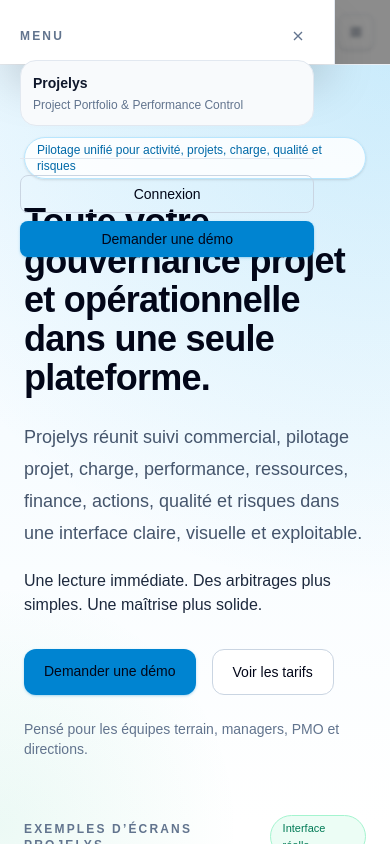
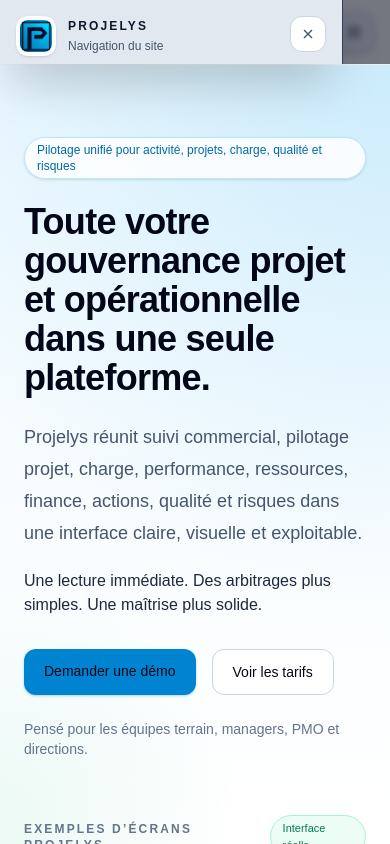
Before and after one commit to MB94320/Projelys, a Next.js app: page /site in a window 390 px wide. Both pictures are taken after a click on the button "Ouvrir le menu". Shown: the top 844 px of the page. Built offline with nearby package versions, Linux system fonts and the light colour scheme.

Commit message:
Improve mobile marketing menu readability with left sidebar panel

```diff
--- a/app/components/marketing/MarketingHeader.tsx
+++ b/app/components/marketing/MarketingHeader.tsx
@@ -23,10 +23,23 @@
     };
   }, [mobileOpen]);
 
+  useEffect(() => {
+    if (!mobileOpen) {
+      setMobileDiscoverOpen(false);
+    }
+  }, [mobileOpen]);
+
   return (
     <header className="sticky top-0 z-50 border-b border-slate-200/70 bg-white/92 backdrop-blur-xl dark:border-slate-800 dark:bg-slate-950/92">
       <div className="mx-auto flex max-w-7xl items-center justify-between gap-3 px-4 py-3 sm:px-6 sm:py-4">
-        <Link href={`/site?lang=${lang}`} className="flex min-w-0 items-center gap-3">
+        <Link
+          href={`/site?lang=${lang}`}
+          className="flex min-w-0 items-center gap-3"
+          onClick={() => {
+            setOpen(false);
+            setMobileOpen(false);
+          }}
+        >
           <Image
             src="/PROJELYS.png"
             alt="Projelys"
@@ -147,10 +160,10 @@
           <button
             type="button"
             onClick={() => setMobileOpen(true)}
-            className="inline-flex h-9 w-9 items-center justify-center rounded-lg border border-slate-200 bg-white text-slate-700 shadow-sm hover:bg-slate-50 dark:border-slate-700 dark:bg-slate-900 dark:text-slate-100 lg:hidden"
-            aria-label="Ouvrir le menu"
+            className="inline-flex h-10 w-10 items-center justify-center rounded-xl border border-slate-300 bg-slate-100 text-slate-700 shadow-sm hover:bg-slate-200 dark:border-slate-700 dark:bg-slate-900 dark:text-slate-100 dark:hover:bg-slate-800 lg:hidden"
+            aria-label={lang === "fr" ? "Ouvrir le menu" : "Open menu"}
           >
-            <svg className="h-4 w-4" viewBox="0 0 24 24" fill="none" stroke="currentColor" strokeWidth="1.8">
+            <svg className="h-5 w-5" viewBox="0 0 24 24" fill="none" stroke="currentColor" strokeWidth="1.8">
               <path d="M4 7h16M4 12h16M4 17h16" />
             </svg>
           </button>
@@ -158,41 +171,65 @@
       </div>
 
       {mobileOpen && (
-        <div className="fixed inset-0 z-50 lg:hidden">
+        <div className="fixed inset-0 z-[70] lg:hidden">
           <div
-            className="absolute inset-0 bg-black/45 backdrop-blur-[2px]"
+            className="absolute inset-0 bg-slate-950/55 backdrop-blur-[3px]"
             onClick={() => setMobileOpen(false)}
           />
-          <div className="absolute inset-y-0 left-0 flex w-[86vw] max-w-[340px] flex-col border-r border-slate-200 bg-white p-5 shadow-2xl dark:border-slate-800 dark:bg-slate-950">
-            <div className="mb-2 flex items-center justify-between">
-              <span className="text-xs font-semibold uppercase tracking-[0.18em] text-slate-500 dark:text-slate-400">
-                Menu
-              </span>
+
+          <aside className="absolute inset-y-0 left-0 flex w-[88vw] max-w-[360px] flex-col overflow-hidden border-r border-slate-700 bg-slate-100 shadow-2xl dark:bg-slate-900">
+            <div className="border-b border-slate-300 bg-slate-200/95 px-4 py-4 dark:border-slate-800 dark:bg-slate-950/95">
+              <div className="flex items-start justify-between gap-3">
+                <div className="flex min-w-0 items-center gap-3">
+                  <Image
+                    src="/PROJELYS.png"
+                    alt="Projelys"
+                    width={42}
+                    height={42}
+                    className="h-10 w-10 rounded-xl bg-white object-contain p-1 shadow-sm dark:bg-slate-800"
+                  />
+                  <div className="min-w-0">
+                    <div className="truncate text-xs font-semibold uppercase tracking-[0.18em] text-slate-900 dark:text-white">
+                      Projelys
+                    </div>
+                    <div className="mt-1 text-xs text-slate-600 dark:text-slate-400">
+                      {lang === "fr" ? "Navigation du site" : "Site navigation"}
+                    </div>
+                  </div>
+                </div>
+
                 <button
                   type="button"
                   onClick={() => setMobileOpen(false)}
-                className="inline-flex h-8 w-8 items-center justify-center rounded-lg text-slate-500 hover:bg-slate-100 dark:text-slate-300 dark:hover:bg-slate-800"
-                aria-label="Fermer le menu"
+                  className="inline-flex h-9 w-9 shrink-0 items-center justify-center rounded-xl border border-slate-300 bg-white text-slate-600 hover:bg-slate-50 dark:border-slate-700 dark:bg-slate-900 dark:text-slate-200 dark:hover:bg-slate-800"
+                  aria-label={lang === "fr" ? "Fermer le menu" : "Close menu"}
                 >
                   <svg className="h-4 w-4" viewBox="0 0 24 24" fill="none" stroke="currentColor" strokeWidth="2">
                     <path d="M6 6l12 12M18 6 6 18" />
                   </svg>
                 </button>
               </div>
+            </div>
 
-            <div className="mb-4 rounded-2xl border border-slate-200 bg-slate-50 px-3 py-3 dark:border-slate-800 dark:bg-slate-900">
-              <div className="text-sm font-semibold text-slate-900 dark:text-white">Projelys</div>
-              <div className="mt-1 text-xs text-slate-500 dark:text-slate-400">
-                Project Portfolio & Performance Control
+            <div className="border-b border-slate-300 bg-slate-50 px-4 py-3 dark:border-slate-800 dark:bg-slate-900/80">
+              <div className="rounded-2xl border border-slate-300 bg-slate-200 px-3 py-3 shadow-sm dark:border-slate-700 dark:bg-slate-800">
+                <div className="text-sm font-semibold text-slate-900 dark:text-white">
+                  {lang === "fr" ? "Accès rapide" : "Quick access"}
+                </div>
+                <div className="mt-1 text-xs leading-5 text-slate-600 dark:text-slate-400">
+                  {lang === "fr"
+                    ? "Retrouve les pages clés du site, avec un menu lisible et visible sur mobile."
+                    : "Reach the key website pages with a readable mobile sidebar."}
+                </div>
               </div>
             </div>
 
-            <div className="flex-1 overflow-y-auto overscroll-contain">
-              <div className="space-y-1">
+            <div className="flex-1 overflow-y-auto bg-slate-100 px-3 py-4 dark:bg-slate-900">
+              <nav className="space-y-2">
                 <button
                   type="button"
                   onClick={() => setMobileDiscoverOpen((v) => !v)}
-                  className="flex w-full items-center justify-between rounded-lg px-3 py-2.5 text-sm text-slate-700 hover:bg-slate-50 dark:text-slate-200 dark:hover:bg-slate-900"
+                  className="flex w-full items-center justify-between rounded-xl border border-slate-300 bg-slate-50 px-3 py-3 text-left text-sm font-medium text-slate-800 shadow-sm hover:bg-slate-200 dark:border-slate-700 dark:bg-slate-800 dark:text-slate-100 dark:hover:bg-slate-700"
                 >
                   <span>{lang === "fr" ? "Découvrir" : "Explore"}</span>
                   <svg
@@ -207,24 +244,25 @@
                 </button>
 
                 {mobileDiscoverOpen && (
-                  <div className="ml-2 space-y-1">
+                  <div className="ml-1 space-y-2 border-l-2 border-slate-300 pl-3 dark:border-slate-700">
                     <Link
                       href={`/site/how-it-works?lang=${lang}`}
                       onClick={() => {
                         setMobileDiscoverOpen(false);
                         setMobileOpen(false);
                       }}
-                      className="block rounded-lg px-3 py-2 text-sm text-slate-700 hover:bg-cyan-50 dark:text-slate-100 dark:hover:bg-slate-900"
+                      className="block rounded-xl bg-cyan-50 px-3 py-3 text-sm font-medium text-slate-800 hover:bg-cyan-100 dark:bg-slate-800 dark:text-slate-100 dark:hover:bg-slate-700"
                     >
                       {lang === "fr" ? "Méthode de pilotage" : "How it works"}
                     </Link>
+
                     <Link
                       href={`/site/about?lang=${lang}`}
                       onClick={() => {
                         setMobileDiscoverOpen(false);
                         setMobileOpen(false);
                       }}
-                      className="block rounded-lg px-3 py-2 text-sm text-slate-700 hover:bg-fuchsia-50 dark:text-slate-100 dark:hover:bg-slate-900"
+                      className="block rounded-xl bg-fuchsia-50 px-3 py-3 text-sm font-medium text-slate-800 hover:bg-fuchsia-100 dark:bg-slate-800 dark:text-slate-100 dark:hover:bg-slate-700"
                     >
                       {lang === "fr" ? "À propos" : "About"}
                     </Link>
@@ -234,7 +272,7 @@
                 <Link
                   href={`/site/features?lang=${lang}`}
                   onClick={() => setMobileOpen(false)}
-                  className="block rounded-lg px-3 py-2.5 text-sm text-slate-700 hover:bg-slate-50 dark:text-slate-200 dark:hover:bg-slate-900"
+                  className="block rounded-xl border border-slate-300 bg-slate-50 px-3 py-3 text-sm font-medium text-slate-800 shadow-sm hover:bg-slate-200 dark:border-slate-700 dark:bg-slate-800 dark:text-slate-100 dark:hover:bg-slate-700"
                 >
                   {t.nav.features}
                 </Link>
@@ -242,7 +280,7 @@
                 <Link
                   href={`/site/pricing?lang=${lang}`}
                   onClick={() => setMobileOpen(false)}
-                  className="block rounded-lg px-3 py-2.5 text-sm text-slate-700 hover:bg-slate-50 dark:text-slate-200 dark:hover:bg-slate-900"
+                  className="block rounded-xl border border-slate-300 bg-slate-50 px-3 py-3 text-sm font-medium text-slate-800 shadow-sm hover:bg-slate-200 dark:border-slate-700 dark:bg-slate-800 dark:text-slate-100 dark:hover:bg-slate-700"
                 >
                   {t.nav.pricing}
                 </Link>
@@ -250,7 +288,7 @@
                 <Link
                   href={`/site/security?lang=${lang}`}
                   onClick={() => setMobileOpen(false)}
-                  className="block rounded-lg px-3 py-2.5 text-sm text-slate-700 hover:bg-slate-50 dark:text-slate-200 dark:hover:bg-slate-900"
+                  className="block rounded-xl border border-slate-300 bg-slate-50 px-3 py-3 text-sm font-medium text-slate-800 shadow-sm hover:bg-slate-200 dark:border-slate-700 dark:bg-slate-800 dark:text-slate-100 dark:hover:bg-slate-700"
                 >
                   {t.nav.security}
                 </Link>
@@ -258,30 +296,33 @@
                 <Link
                   href={`/site/contact?lang=${lang}`}
                   onClick={() => setMobileOpen(false)}
-                  className="block rounded-lg px-3 py-2.5 text-sm text-slate-700 hover:bg-slate-50 dark:text-slate-200 dark:hover:bg-slate-900"
+                  className="block rounded-xl border border-slate-300 bg-slate-50 px-3 py-3 text-sm font-medium text-slate-800 shadow-sm hover:bg-slate-200 dark:border-slate-700 dark:bg-slate-800 dark:text-slate-100 dark:hover:bg-slate-700"
                 >
                   {t.nav.contact}
                 </Link>
-              </div>
+              </nav>
             </div>
 
-            <div className="mt-4 space-y-2 border-t border-slate-200 pt-4 dark:border-slate-800">
+            <div className="border-t border-slate-300 bg-slate-200 px-4 py-4 dark:border-slate-800 dark:bg-slate-950">
+              <div className="space-y-2">
                 <Link
                   href="/login"
                   onClick={() => setMobileOpen(false)}
-                className="block rounded-lg border border-slate-300 px-3 py-2 text-center text-sm font-medium text-slate-700 hover:bg-slate-50 dark:border-slate-700 dark:text-slate-200 dark:hover:bg-slate-900"
+                  className="block rounded-xl border border-slate-300 bg-white px-3 py-2.5 text-center text-sm font-medium text-slate-700 hover:bg-slate-50 dark:border-slate-700 dark:bg-slate-900 dark:text-slate-200 dark:hover:bg-slate-800"
                 >
                   {t.nav.login}
                 </Link>
+
                 <Link
                   href={`/site/contact?lang=${lang}`}
                   onClick={() => setMobileOpen(false)}
-                className="block rounded-lg bg-sky-600 px-3 py-2 text-center text-sm font-medium text-white shadow-sm shadow-sky-600/25 hover:bg-sky-500"
+                  className="block rounded-xl bg-sky-600 px-3 py-2.5 text-center text-sm font-medium text-white shadow-sm shadow-sky-600/25 hover:bg-sky-500"
                 >
                   {t.nav.demo}
                 </Link>
               </div>
             </div>
+          </aside>
         </div>
       )}
     </header>
```
Lines whose indentation alone changed are shown as unchanged.
